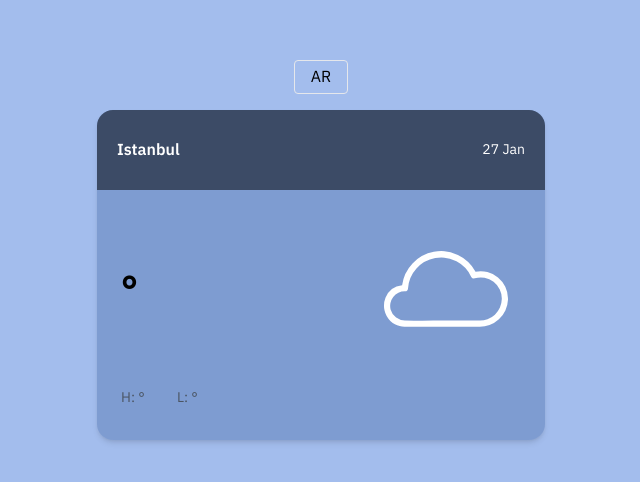
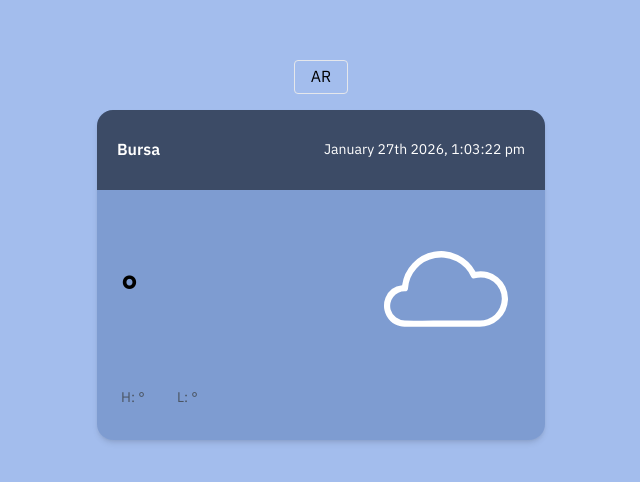
Before and after one commit to dania8shaghouri/weatherApp, a React (Vite) app: page / in a window 1280 px wide. Shown: the part 150-632 px from the top of the page, without its empty margins (319-959 px from the left). Built offline with nearby package versions, Linux system fonts and the light colour scheme; no server answers.

Commit message:
feat: added moment.js for  date and time

```diff
--- a/package.json
+++ b/package.json
@@ -12,6 +12,7 @@
   "dependencies": {
     "axios": "^1.13.4",
     "i18next": "^25.8.0",
+    "moment": "^2.30.1",
     "react": "^19.2.0",
     "react-dom": "^19.2.0",
     "react-i18next": "^16.5.3",
--- a/src/App.jsx
+++ b/src/App.jsx
@@ -1,12 +1,18 @@
 import { useTranslation } from "react-i18next";
 import { useEffect, useState } from "react";
+
 import axios from "axios";
+import moment from "moment";
+
+moment.locale("ar");
 
 import "./App.css";
 import "./index.css";
 import WeatherCard from "./components/WeatherCard";
 let cancelAxios = null;
+
 function App() {
+  const [dateAndTime, setdateAndTime] = useState("");
   const [temp, setTemp] = useState({
     number: null,
     description: "",
@@ -17,8 +23,20 @@ function App() {
   const { t, i18n } = useTranslation();
 
   useEffect(() => {
+    setdateAndTime(moment().format("MMMM Do YYYY, h:mm:ss a"));
+    moment.locale(i18n.language === "ar" ? "ar" : "en");
     document.documentElement.dir = i18n.language === "ar" ? "rtl" : "ltr";
   }, [i18n.language]);
+
+  // useEffect(() => {
+  //   moment.locale(i18n.language === "ar" ? "ar" : "en");
+
+  //   const interval = setInterval(() => {
+  //     setdateAndTime(moment().format("MMMM Do YYYY, h:mm:ss a"));
+  //   }, 1000);
+
+  //   return () => clearInterval(interval);
+  // }, [i18n.language]);
 
   useEffect(() => {
     axios
@@ -74,7 +92,7 @@ function App() {
         {/* weahter card */}
         <WeatherCard
           city={t("city")}
-          date={t("date")}
+          date={dateAndTime}
           condition={temp.description}
           icon={temp.icon}
           temp={temp.number}
--- a/src/i18n.js
+++ b/src/i18n.js
@@ -6,7 +6,7 @@ i18n.use(initReactI18next).init({
   resources: {
     en: {
       translation: {
-        city: "Istanbul",
+        city: "Bursa",
         date: "27 Jan",
         condition: "Cloudy",
         high: "H",
@@ -15,7 +15,7 @@ i18n.use(initReactI18next).init({
     },
     ar: {
       translation: {
-        city: "اسطنبول",
+        city: "بورصه",
         date: "27 يناير",
         condition: "غائم",
         high: "الكبرى",
```
Also changed, not shown: 1 other file (tests, documents, lock files or other folders).
